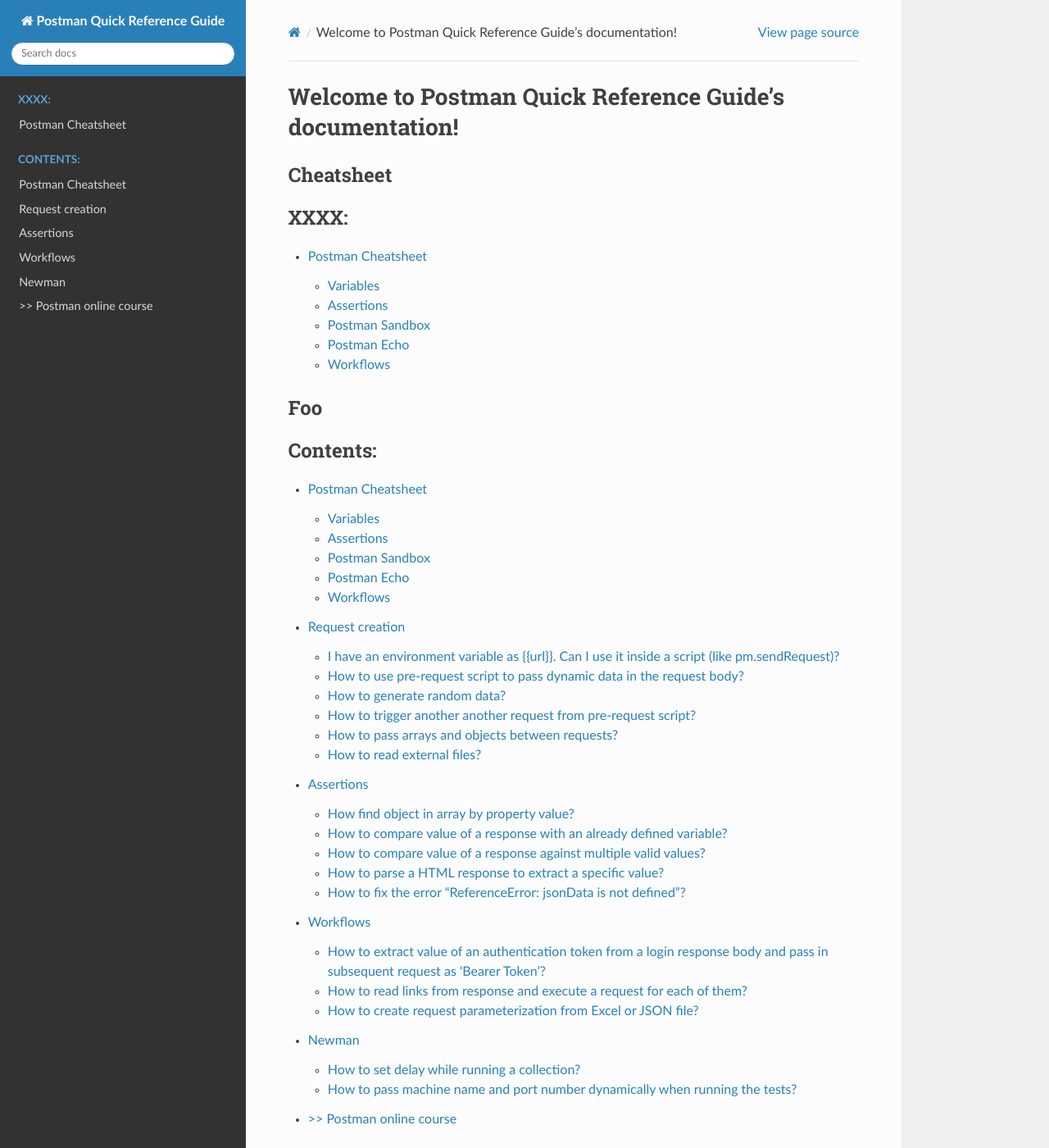
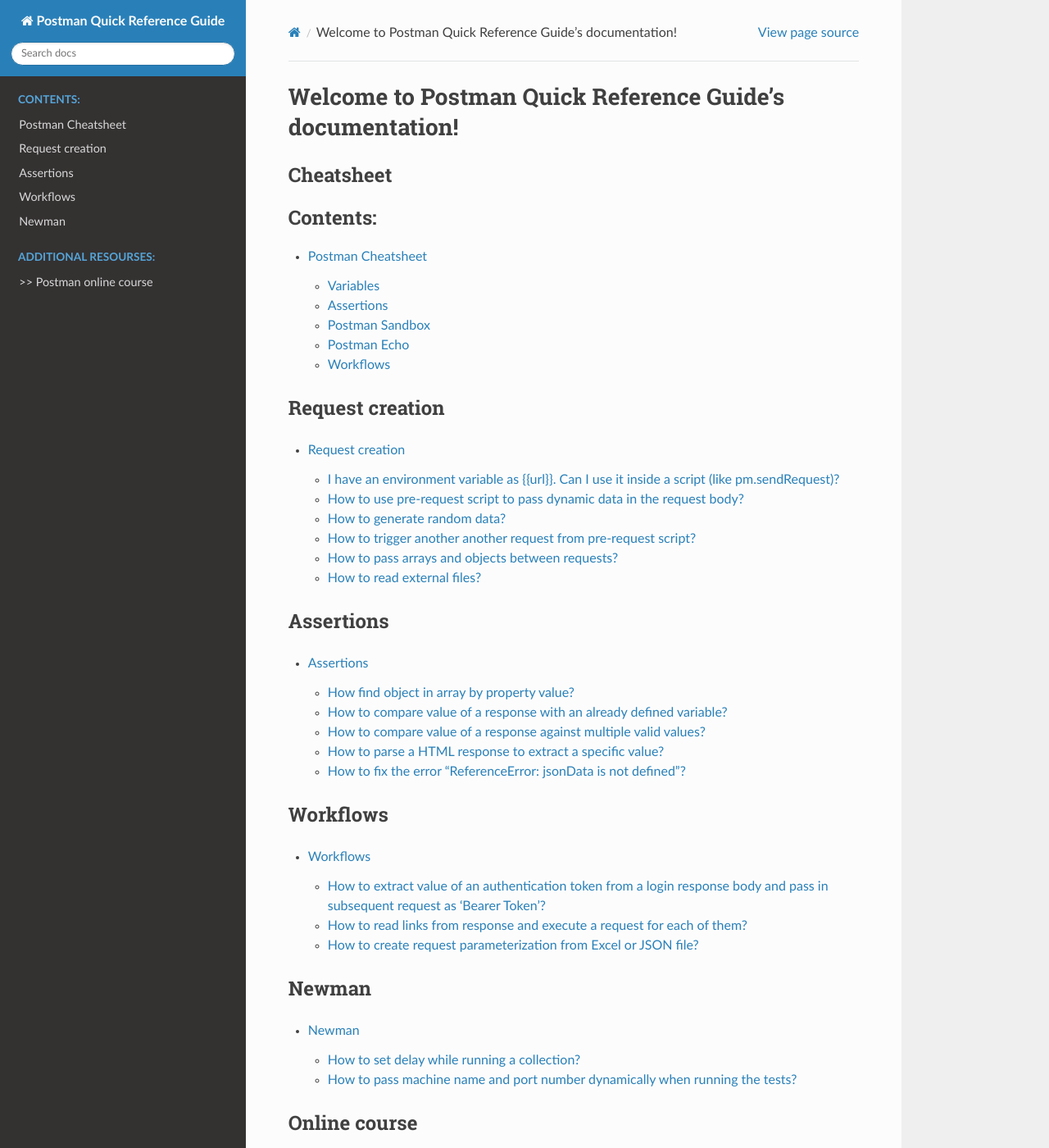
Before and after one commit to vdespa/postman-quick-reference-guide, a Sphinx documentation site: the page built from docs/index.rst, in a window 1280 px wide and 1400 px high. Shown: the whole window at 82% size. Built offline with Sphinx 7.4.7 and the Read the Docs theme 2.0.0, drawn with Linux system fonts in a browser that asks for light colours; some of the changed text lies outside the part shown.

Commit message:
Change structure

```diff
--- a/docs/index.rst
+++ b/docs/index.rst
@@ -14,20 +14,47 @@
 
 .. toctree::
    :maxdepth: 2
-   :caption: XXXX:
+   :caption: Contents:
 
    cheatsheet
 
-Foo
----
+Request creation
+----------------
 
 .. toctree::
    :maxdepth: 2
-   :caption: Contents:
 
-   cheatsheet
    request-creation
+
+Assertions
+----------
+
+.. toctree::
+   :maxdepth: 2
+
    assertions
+
+Workflows
+---------
+
+.. toctree::
+   :maxdepth: 2
+
    workflows
+
+Newman
+------
+
+.. toctree::
+   :maxdepth: 2
+
    newman
+
+Online course
+---------------
+
+.. toctree::
+   :maxdepth: 2
+   :caption: Additional resourses:
+
    course
```
Also changed, not shown: 7 other files.
